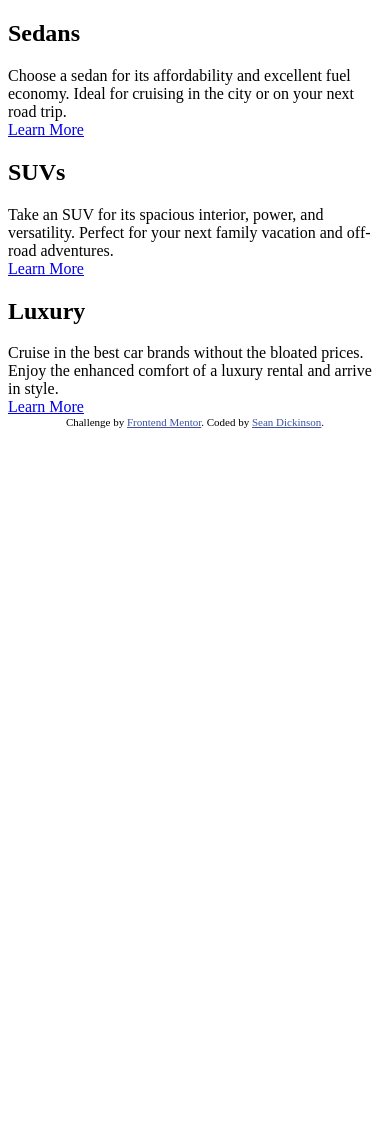
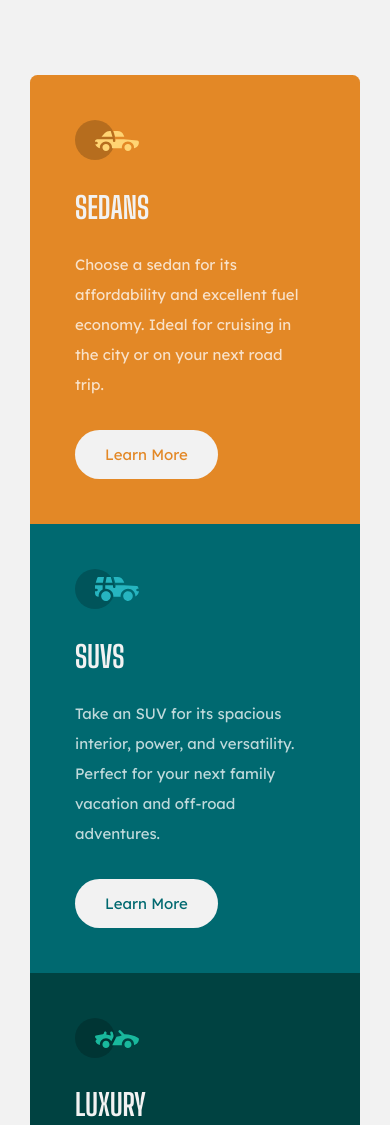
Before and after one commit to atinybeardedman/3-column-preview-card-component, a plain HTML site: page index.html in a window 390 px wide. Shown: the top 1125 px of the page. Before the commit the page ends 844 px from the top, so only its background shows below. Drawn offline with Linux system fonts and the light colour scheme.

Commit message:
feat: mobile design

```diff
--- a/index.html
+++ b/index.html
@@ -12,62 +12,60 @@
       href="./images/favicon-32x32.png"
     />
 
+    <link rel="stylesheet" href="style.css">
+
     <title>Frontend Mentor | 3-column preview card component</title>
-
-    <!-- Feel free to remove these styles or customise in your own stylesheet 👍 -->
-    <style>
-      .attribution {
-        font-size: 11px;
-        text-align: center;
-      }
-
-      .attribution a {
-        color: hsl(228, 45%, 44%);
-      }
-    </style>
   </head>
 
-  <body>
-    <main class="preview-card">
-      <section class="card-column">
+  <body class="bg-gray">
+    <main>
+      <div class="preview-card">
+        <section class="card-column bg-orange">
           <header>
-          <div class="icon"></div>
-          <h1 class="title">Sedans</h1>
+            <div class="icon">
+              <img src="./images/icon-sedans.svg" alt="Sedan icon">
+            </div>
+            <h1 class="title text-gray">Sedans</h1>
           </header>
-        <div class="text-body">
+          <div class="card-body text-white">
             Choose a sedan for its affordability and excellent fuel economy. Ideal
             for cruising in the city or on your next road trip.
           </div>
           <div class="actions">
-          <a href="#" class="button">Learn More</a>
+            <a href="#" class="button bg-gray text-orange">Learn More</a>
           </div>
         </section>
-      <section class="card-column">
+        <section class="card-column bg-cyan">
           <header>
-          <div class="icon"></div>
-          <h1 class="title">SUVs</h1>
+            <div class="icon">
+              <img src="./images/icon-suvs.svg" alt="SUV icon">
+            </div>
+            <h1 class="title text-gray">SUVs</h1>
           </header>
-        <div class="text-body">
+          <div class="card-body text-white">
             Take an SUV for its spacious interior, power, and versatility. Perfect
             for your next family vacation and off-road adventures.
           </div>
           <div class="actions">
-          <a href="#" class="button">Learn More</a>
+            <a href="#" class="button bg-gray text-cyan">Learn More</a>
           </div>
         </section>
-      <section class="card-column">
+        <section class="card-column bg-dark-cyan text-dark-cyan">
           <header>
-          <div class="icon"></div>
-          <h1 class="title">Luxury</h1>
+            <div class="icon">
+              <img src="./images/icon-luxury.svg" alt="Luxury icon">
+            </div>
+            <h1 class="title text-gray">Luxury</h1>
           </header>
-        <div class="text-body">
+          <div class="card-body text-white">
             Cruise in the best car brands without the bloated prices. Enjoy the
             enhanced comfort of a luxury rental and arrive in style.
           </div>
           <div class="actions">
-          <a href="#" class="button">Learn More</a>
+            <a href="#" class="button bg-gray text-dark-cyan">Learn More</a>
           </div>
         </section>
+      </div>
     </main>
     <footer>
       <div class="attribution">
--- /dev/null
+++ b/style.css
@@ -0,0 +1,120 @@
+/* Typography */
+
+@import url("https://fonts.googleapis.com/css2?family=Big+Shoulders+Display:wght@700&family=Lexend+Deca&display=swap");
+
+html {
+  font-size: 15px;
+  font-family: "Lexend Deca", sans-serif;
+}
+
+.title {
+  font-family: "Big Shoulders Display", cursive;
+  font-size: 30px;
+  text-transform: uppercase;
+}
+
+/* Colors */
+
+.bg-orange {
+  background-color: hsl(31, 77%, 52%);
+}
+
+.text-orange {
+  color: hsl(31, 77%, 52%);
+}
+
+.bg-cyan {
+  background-color: hsl(184, 100%, 22%);
+}
+
+.text-cyan {
+    color: hsl(184, 100%, 22%);
+}
+
+.bg-dark-cyan {
+  background-color: hsl(179, 100%, 13%);
+}
+
+.text-dark-cyan {
+    color: hsl(179, 100%, 13%);
+}
+
+.text-white {
+  color: hsla(0, 0%, 100%, 0.75);
+}
+
+.bg-gray {
+  background-color: hsl(0, 0%, 95%);
+}
+
+.text-gray {
+  color: hsl(0, 0%, 95%);
+}
+
+/* Layout */
+
+* {
+  box-sizing: border-box;
+}
+
+html,
+body {
+  margin: 0;
+  padding: 0;
+}
+
+main {
+  min-height: calc(100vh - 5rem);
+  margin: auto;
+}
+
+footer {
+  height: 5rem;
+  display: flex;
+}
+
+.preview-card {
+  display: flex;
+  flex-direction: column;
+  margin: auto;
+  padding: 5rem 2rem;
+}
+
+.card-column {
+  padding: 3rem;
+  max-width: 85vw;
+  margin: auto;
+}
+
+.card-column:first-child {
+  border-top-left-radius: 0.5rem;
+  border-top-right-radius: 0.5rem;
+}
+
+.card-column:last-child {
+  border-bottom-left-radius: 0.5rem;
+  border-bottom-right-radius: 0.5rem;
+}
+
+.card-body {
+  line-height: 2;
+  margin-bottom: 1rem;
+}
+
+.button {
+  text-decoration: none;
+  padding: 1rem 2rem;
+  border-radius: 2rem;
+  display: inline-block;
+  margin-top: 1rem;
+}
+
+.attribution {
+  font-size: 11px;
+  text-align: center;
+  margin: auto;
+}
+
+.attribution a {
+  color: hsl(228, 45%, 44%);
+}
```
Lines whose indentation alone changed are shown as unchanged.
